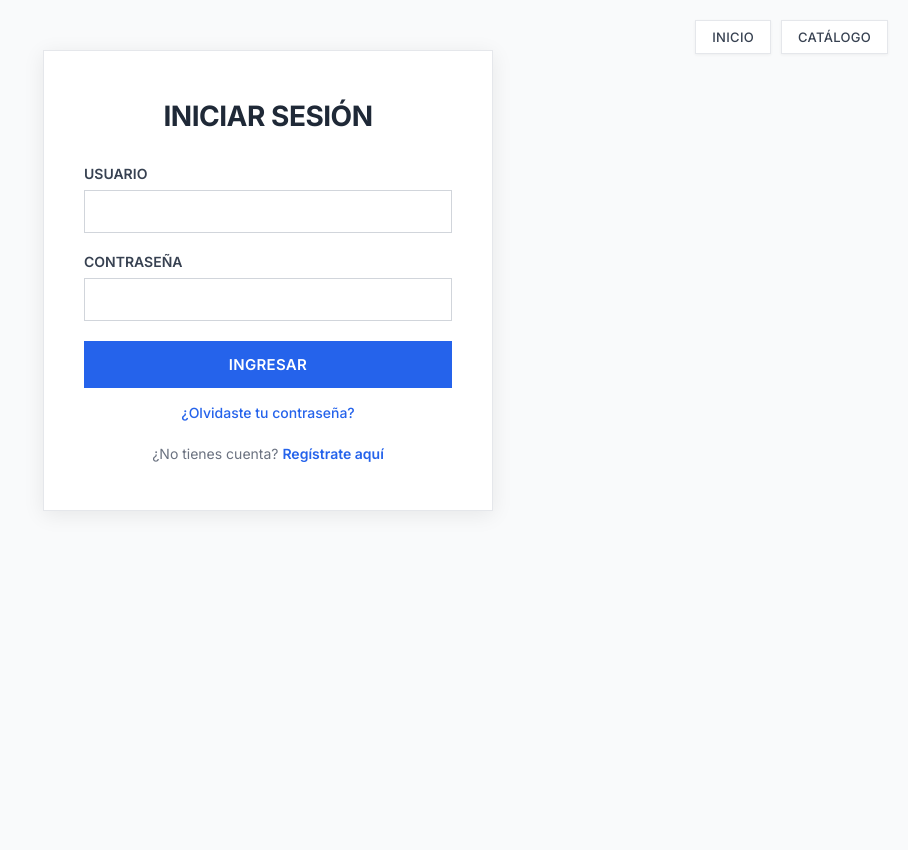
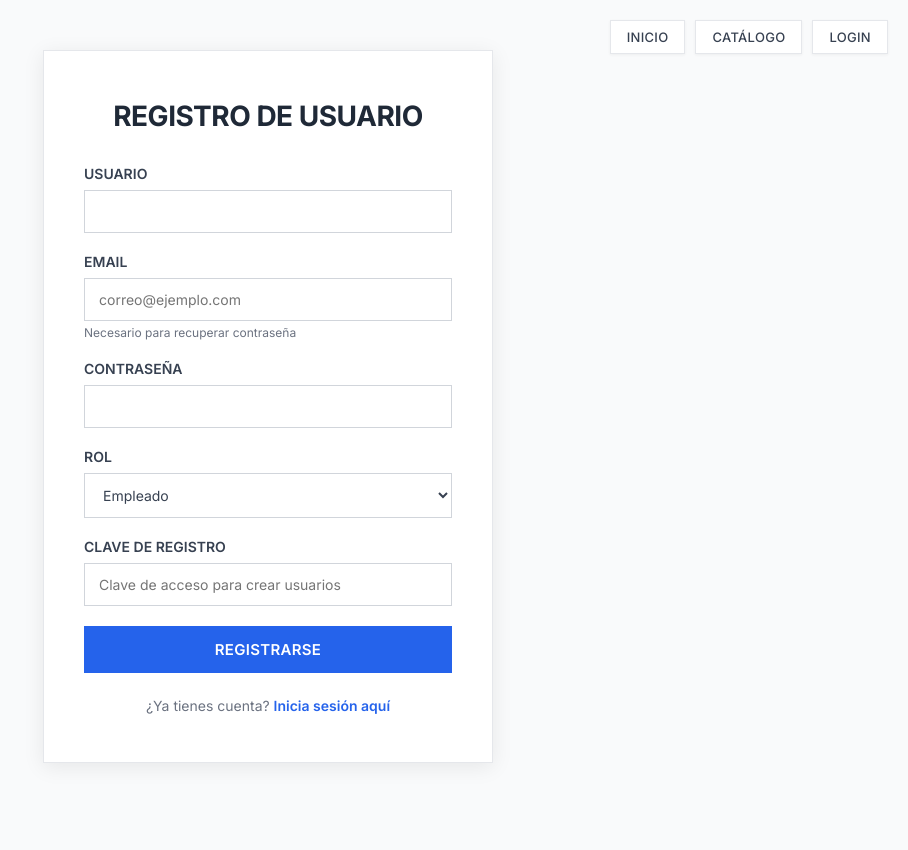
Before and after one commit to Edgardzzzz/Papeleria_EDUVAL, a Flask app: page /registro in a window 1280 px wide. Shown: the whole page, without its empty margins (372-1280 px from the left). Run offline with Flask 3, Linux system fonts and the light colour scheme.

```diff
--- a/templates/registro.html
+++ b/templates/registro.html
@@ -3,19 +3,18 @@
 <head>
     <meta charset="UTF-8">
     <meta name="viewport" content="width=device-width, initial-scale=1.0">
-    <title>Iniciar Sesión - Papelería Eduval</title>
+    <title>Registro - Papelería Eduval</title>
     <link rel="stylesheet" href="{{ url_for('static', filename='css/style.css') }}">
 </head>
 <body>
-    <!-- Navbar discreto -->
     <div class="navbar">
         <a href="{{ url_for('home') }}" class="nav-btn">INICIO</a>
         <a href="{{ url_for('catalogo') }}" class="nav-btn">CATÁLOGO</a>
+        <a href="{{ url_for('login') }}" class="nav-btn">LOGIN</a>
     </div>
 
-    <!-- Formulario de login -->
     <div class="form-container">
-        <h2 class="form-title">INICIAR SESIÓN</h2>
+        <h2 class="form-title">REGISTRO DE USUARIO</h2>
 
         {% with messages = get_flashed_messages(with_categories=true) %}
             {% if messages %}
@@ -34,22 +33,38 @@
             </div>
 
             <div class="form-group">
-                <label for="contraseña">CONTRASEÑA</label>
-                <input type="password" id="contraseña" name="contraseña" required>
+                <label for="email">EMAIL</label>
+                <input type="email" id="email" name="email" placeholder="correo@ejemplo.com">
+                <small style="color: #6B7280; font-size: 12px; display: block; margin-top: 4px;">
+                    Necesario para recuperar contraseña
+                </small>
             </div>
 
-            <button type="submit" class="btn-primary">INGRESAR</button>
+            <div class="form-group">
+                <label for="contraseña">CONTRASEÑA</label>
+                <input type="password" id="contraseña" name="contraseña" required minlength="6">
+            </div>
+
+            <div class="form-group">
+                <label for="rol">ROL</label>
+                <select id="rol" name="rol" required>
+                    <option value="empleado">Empleado</option>
+                    <option value="cajero">Cajero</option>
+                    <option value="administrador">Administrador</option>
+                </select>
+            </div>
+
+            <div class="form-group">
+                <label for="clave_registro">CLAVE DE REGISTRO</label>
+                <input type="password" id="clave_registro" name="clave_registro" required
+                       placeholder="Clave de acceso para crear usuarios">
+            </div>
+
+            <button type="submit" class="btn-primary">REGISTRARSE</button>
         </form>
 
-        <!-- Enlace de recuperación de contraseña -->
-        <div class="form-footer" style="margin-top: 16px; text-align: center;">
-            <a href="{{ url_for('recuperar_contrasena') }}" style="color: #2563EB; text-decoration: none; font-weight: 500;">
-                ¿Olvidaste tu contraseña?
-            </a>
-        </div>
-
         <div class="form-footer">
-            ¿No tienes cuenta? <a href="{{ url_for('registro') }}">Regístrate aquí</a>
+            ¿Ya tienes cuenta? <a href="{{ url_for('login') }}">Inicia sesión aquí</a>
         </div>
     </div>
 </body>
```
